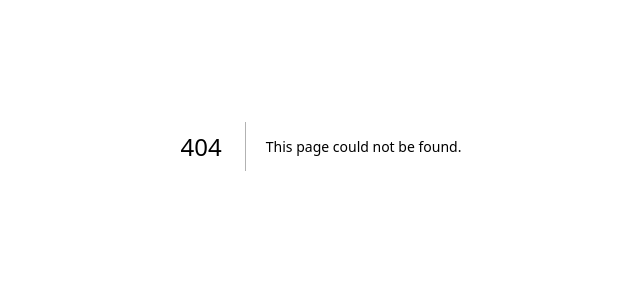
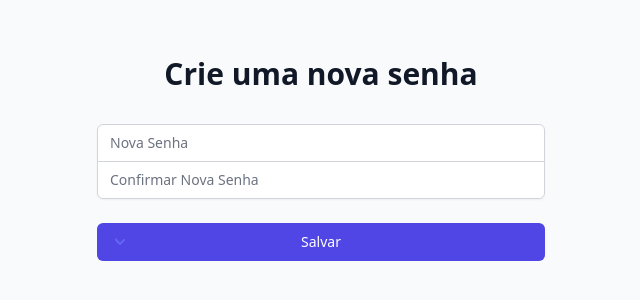
Before and after one commit to viniciusdev772/nextjsnovoapp, a Next.js app: page /reset-password in a window 1280 px wide. Before the commit this address had no page. Shown: the part 254-554 px from the top of the page, without its empty margins (319-959 px from the left). Built offline with nearby package versions, Linux system fonts and the light colour scheme.

Commit message:
Atualizações de código para correção de bugs e melhorias de desempenho.

```diff
--- /dev/null
+++ b/pages/reset-password.js
@@ -0,0 +1,128 @@
+// pages/token.js
+
+import { useState } from "react";
+import { useRouter } from "next/router";
+
+export default function TokenPage() {
+  const router = useRouter();
+  const { token } = router.query;
+  const [newPassword, setNewPassword] = useState("");
+  const [confirmPassword, setConfirmPassword] = useState("");
+  const [errorMessage, setErrorMessage] = useState("");
+  const [successMessage, setSuccessMessage] = useState("");
+
+  const handleSubmit = async (e) => {
+    e.preventDefault();
+    if (newPassword !== confirmPassword) {
+      setErrorMessage("As senhas não coincidem.");
+      return;
+    }
+
+    try {
+      const response = await fetch(
+        "https://cdn.viniciusdev.com.br/reset_password",
+        {
+          method: "POST",
+          headers: {
+            "Content-Type": "application/json",
+          },
+          body: JSON.stringify({
+            token: token,
+            password: newPassword,
+          }),
+        }
+      );
+
+      if (response.ok) {
+        setSuccessMessage("Senha alterada com sucesso!");
+        return;
+      } else {
+        setErrorMessage("Ocorreu um erro ao alterar a senha.");
+      }
+    } catch (error) {
+      console.error("Erro ao enviar solicitação:", error);
+      setErrorMessage("Ocorreu um erro ao alterar a senha.");
+    }
+  };
+
+  return (
+    <div className="min-h-screen flex items-center justify-center bg-gray-50 py-12 px-4 sm:px-6 lg:px-8">
+      <div className="max-w-md w-full space-y-8">
+        <div>
+          <h2 className="mt-6 text-center text-3xl font-extrabold text-gray-900">
+            Crie uma nova senha
+          </h2>
+          {token && (
+            <p className="mt-2 text-center text-gray-600">
+              Token da URL: {token}
+            </p>
+          )}
+        </div>
+        <form className="mt-8 space-y-6" onSubmit={handleSubmit}>
+          <input type="hidden" name="remember" value="true" />
+          <div className="rounded-md shadow-sm -space-y-px">
+            <div>
+              <label htmlFor="newPassword" className="sr-only">
+                Nova Senha
+              </label>
+              <input
+                id="newPassword"
+                name="newPassword"
+                type="password"
+                autoComplete="new-password"
+                value={newPassword}
+                onChange={(e) => setNewPassword(e.target.value)}
+                required
+                className="appearance-none rounded-none relative block w-full px-3 py-2 border border-gray-300 placeholder-gray-500 text-gray-900 rounded-t-md focus:outline-none focus:ring-indigo-500 focus:border-indigo-500 focus:z-10 sm:text-sm"
+                placeholder="Nova Senha"
+              />
+            </div>
+            <div>
+              <label htmlFor="confirmPassword" className="sr-only">
+                Confirmar Nova Senha
+              </label>
+              <input
+                id="confirmPassword"
+                name="confirmPassword"
+                type="password"
+                autoComplete="new-password"
+                value={confirmPassword}
+                onChange={(e) => setConfirmPassword(e.target.value)}
+                required
+                className="appearance-none rounded-none relative block w-full px-3 py-2 border border-gray-300 placeholder-gray-500 text-gray-900 rounded-b-md focus:outline-none focus:ring-indigo-500 focus:border-indigo-500 focus:z-10 sm:text-sm"
+                placeholder="Confirmar Nova Senha"
+              />
+            </div>
+          </div>
+          {errorMessage && <p className="text-red-500 mt-2">{errorMessage}</p>}
+          {successMessage && (
+            <p className="text-green-500 mt-2">{successMessage}</p>
+          )}
+          <div>
+            <button
+              type="submit"
+              className="group relative w-full flex justify-center py-2 px-4 border border-transparent text-sm font-medium rounded-md text-white bg-indigo-600 hover:bg-indigo-700 focus:outline-none focus:ring-2 focus:ring-offset-2 focus:ring-indigo-500"
+            >
+              <span className="absolute left-0 inset-y-0 flex items-center pl-3">
+                <svg
+                  className="h-5 w-5 text-indigo-500 group-hover:text-indigo-400"
+                  xmlns="http://www.w3.org/2000/svg"
+                  viewBox="0 0 20 20"
+                  fill="currentColor"
+                  aria-hidden="true"
+                >
+                  <path
+                    fillRule="evenodd"
+                    d="M5.293 6.707a1 1 0 011.414 0L10 10.586l3.293-3.293a1 1 0 111.414 1.414l-4 4a1 1 0 01-1.414 0l-4-4a1 1 0 010-1.414z"
+                    clipRule="evenodd"
+                  />
+                </svg>
+              </span>
+              Salvar
+            </button>
+          </div>
+        </form>
+      </div>
+    </div>
+  );
+}
```
